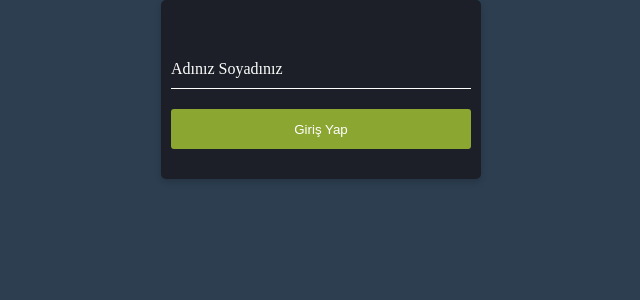
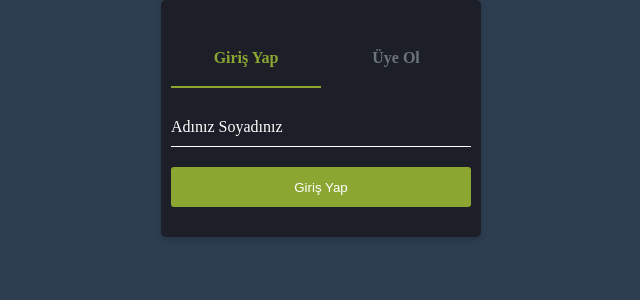
Before and after one commit to ensgenc/vue-architecture, a Vue app: page / in a window 1280 px wide. Shown: the top 300 px of the page, without its empty margins (319-959 px from the left). Built offline with nearby package versions, Linux system fonts and the light colour scheme.

Commit message:
created base tabView component

```diff
--- a/src/assets/sass/components/_button.scss
+++ b/src/assets/sass/components/_button.scss
@@ -15,6 +15,10 @@
     background-color: $primary;
     color: white;
   }
+  &-danger {
+    background-color: $danger;
+    color: white;
+  }
   &__label {
     flex: 1 1 auto;
   }
--- /dev/null
+++ b/src/assets/sass/components/_tabview.scss
@@ -0,0 +1,71 @@
+.tabview {
+  &__nav-container {
+    position: relative;
+  }
+  &__nav-container {
+    overflow: hidden;
+  }
+  &__nav-content {
+    overflow-x: auto;
+    overflow-y: hidden;
+    scroll-behavior: smooth;
+    scrollbar-width: none;
+    overscroll-behavior: contain auto;
+  }
+  &__header {
+    width: 100%;
+  }
+  &__nav {
+    display: flex;
+    margin: 0;
+    padding: 0;
+    list-style-type: none;
+    flex: 1 1 auto;
+    width: 100%;
+  }
+  &__header-action {
+    cursor: pointer;
+    user-select: none;
+    display: flex;
+    align-items: center;
+    position: relative;
+    text-decoration: none;
+    overflow: hidden;
+  }
+  &__ink-bar {
+    display: none;
+    z-index: 1;
+  }
+
+  &__header-action:focus {
+    z-index: 1;
+  }
+  &__title {
+    line-height: 1;
+    white-space: nowrap;
+  }
+  &__nav-btn {
+    position: absolute;
+    top: 0;
+    z-index: 2;
+    height: 100%;
+    display: flex;
+    align-items: center;
+    justify-content: center;
+  }
+  &__nav li &__nav-link {
+    color: #6c757d;
+    padding: 1.25rem;
+    font-weight: 700;
+    border-top-right-radius: 6px;
+    border-top-left-radius: 6px;
+    transition: box-shadow 0.2s;
+    justify-content: center;
+  }
+  li.p-highlight &__nav-link {
+    background: transparent;
+    border-bottom: 2px solid #8ca632;
+    color: #8ca632;
+    justify-content: center;
+  }
+}
--- a/src/assets/sass/main.scss
+++ b/src/assets/sass/main.scss
@@ -6,3 +6,4 @@
 @import "@/assets/sass/components/_button.scss";
 @import "@/assets/sass/components/_card.scss";
 @import "@/assets/sass/components/_inputtext.scss";
+@import "@/assets/sass/components/_tabview.scss";
--- /dev/null
+++ b/src/components/base/TabPanel.vue
@@ -0,0 +1,17 @@
+<template>
+  <slot></slot>
+</template>
+
+<script>
+export default {
+  name: "TabPanel",
+  props: {
+    header: {
+      type: String,
+      default: "Tab",
+    },
+  },
+};
+</script>
+
+<style scoped></style>
--- /dev/null
+++ b/src/components/base/TabView.vue
@@ -0,0 +1,142 @@
+<template>
+  <div class="tabview">
+    <div class="tabview__nav-container">
+      <div ref="content" class="tabview__nav-content">
+        <ul ref="nav" class="tabview__nav" role="tablist">
+          <li
+            v-for="(tab, i) of tabs"
+            :key="getKey(tab, i)"
+            :class="getTabHeaderClass(tab, i)"
+            role="presentation"
+            :data-index="i"
+          >
+            <a
+              :id="getTabHeaderActionId(i)"
+              class="tabview__nav-link tabview__header-action"
+              :tabindex="!isTabActive(i) ? -1 : tabindex"
+              role="tab"
+              :aria-selected="isTabActive(i)"
+              :aria-controls="getTabContentId(i)"
+              @click="onTabClick($event, tab, i)"
+            >
+              <span
+                v-if="tab.props && tab.props.header"
+                class="tabview__title"
+                >{{ tab.props.header }}</span
+              >
+              <component
+                v-if="tab.children && tab.children.header"
+                :is="tab.children.header"
+              ></component>
+            </a>
+          </li>
+        </ul>
+      </div>
+    </div>
+    <div class="tabview__panels">
+      <template v-for="(tab, i) of tabs" :key="getKey(tab, i)">
+        <div
+          v-if="lazy ? isTabActive(i) : true"
+          v-show="lazy ? true : isTabActive(i)"
+          class="tabview__panel"
+          role="tabpanel"
+          :aria-labelledby="getTabHeaderActionId(i)"
+        >
+          <component :is="tab"></component>
+        </div>
+      </template>
+    </div>
+  </div>
+</template>
+
+<script>
+export default {
+  name: "TabView",
+  emits: ["update:activeIndex", "tab-change", "tab-click"],
+  props: {
+    activeIndex: {
+      type: Number,
+      default: 0,
+    },
+    lazy: {
+      type: Boolean,
+      default: false,
+    },
+    tabindex: {
+      type: Number,
+      default: 0,
+    },
+  },
+  data() {
+    return {
+      id: this.$attrs.id,
+      d_activeIndex: this.activeIndex,
+    };
+  },
+  watch: {
+    "$attrs.id": function (newValue) {
+      this.id = newValue;
+    },
+    activeIndex(newValue) {
+      this.d_activeIndex = newValue;
+    },
+  },
+  methods: {
+    isTabPanel(child) {
+      return child.type.name === "TabPanel";
+    },
+    isTabActive(index) {
+      return this.d_activeIndex === index;
+    },
+    getTabProp(tab, name) {
+      return tab.props ? tab.props[name] : undefined;
+    },
+    getKey(tab, index) {
+      return this.getTabProp(tab, "header") || index;
+    },
+    getTabHeaderActionId(index) {
+      return `${this.id}_${index}_header_action`;
+    },
+    getTabContentId(index) {
+      return `${this.id}_${index}_content`;
+    },
+    onTabClick(event, tab, index) {
+      this.changeActiveIndex(event, tab, index);
+      this.$emit("tab-click", { originalEvent: event, index });
+    },
+    changeActiveIndex(event, tab, index) {
+      if (this.d_activeIndex !== index) {
+        this.d_activeIndex = index;
+        this.$emit("update:activeIndex", index);
+        this.$emit("tab-change", { originalEvent: event, index });
+      }
+    },
+    getTabHeaderClass(tab, i) {
+      return [
+        "tabview__header",
+        {
+          "p-highlight": this.d_activeIndex === i,
+        },
+      ];
+    },
+  },
+  computed: {
+    tabs() {
+      return this.$slots.default().reduce((tabs, child) => {
+        if (this.isTabPanel(child)) {
+          tabs.push(child);
+        } else if (child.children && child.children instanceof Array) {
+          child.children.forEach((nestedChild) => {
+            if (this.isTabPanel(nestedChild)) {
+              tabs.push(nestedChild);
+            }
+          });
+        }
+        return tabs;
+      }, []);
+    },
+  },
+};
+</script>
+
+<style lang="scss"></style>
--- a/src/main.ts
+++ b/src/main.ts
@@ -5,10 +5,14 @@ import store from "./store";
 import Button from "@/components/base/Button.vue";
 import Card from "@/components/base/Card.vue";
 import InputText from "@/components/base/InputText.vue";
+import TabView from "@/components/base/TabView.vue";
+import TabPanel from "@/components/base/TabPanel.vue";
 
 const app = createApp(App);
 app.component("PButton", Button);
 app.component("PCard", Card);
 app.component("PInputText", InputText);
+app.component("PTabView", TabView);
+app.component("PTabPanel", TabPanel);
 
 app.use(store).use(router).mount("#app");
--- a/src/views/HomeView.vue
+++ b/src/views/HomeView.vue
@@ -2,11 +2,22 @@
   <div class="container">
     <p-card class="w-25">
       <template #content>
-        <div class="form-group">
-          <p-input-text id="username" type="text" required />
-          <label>Adınız Soyadınız</label>
-        </div>
-        <p-button label="Giriş Yap" class="btn-primary w-100" />
+        <p-tab-view id="login-tab-view">
+          <p-tab-panel header="Giriş Yap">
+            <div class="form-group">
+              <p-input-text id="username" type="text" required />
+              <label>Adınız Soyadınız</label>
+            </div>
+            <p-button label="Giriş Yap" class="btn-primary w-100" />
+          </p-tab-panel>
+          <p-tab-panel header="Üye Ol">
+            <div class="form-group">
+              <p-input-text id="username" type="text" required />
+              <label>E-Mail Adresiniz</label>
+            </div>
+            <p-button label="Üye Ol" class="btn-danger w-100" />
+          </p-tab-panel>
+        </p-tab-view>
       </template>
     </p-card>
   </div>
```
